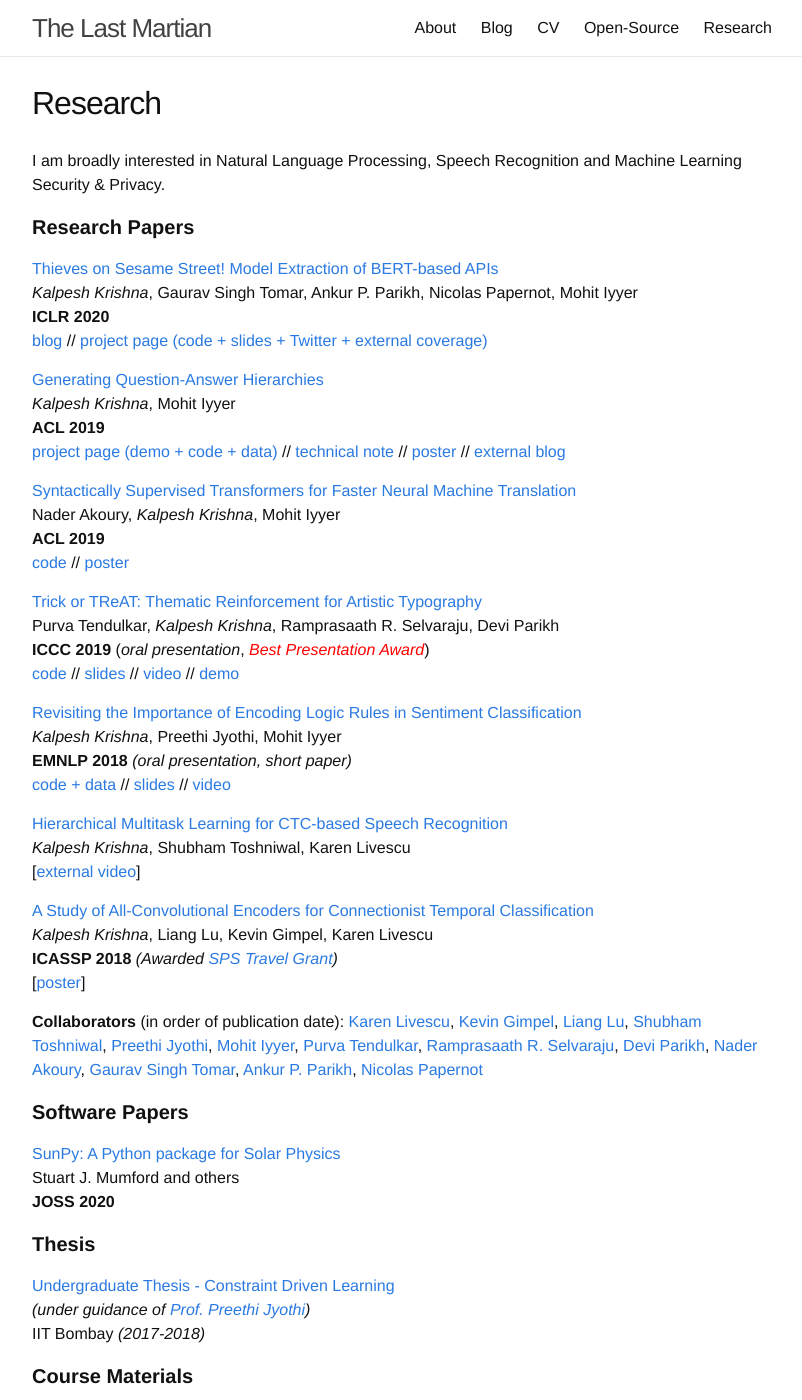
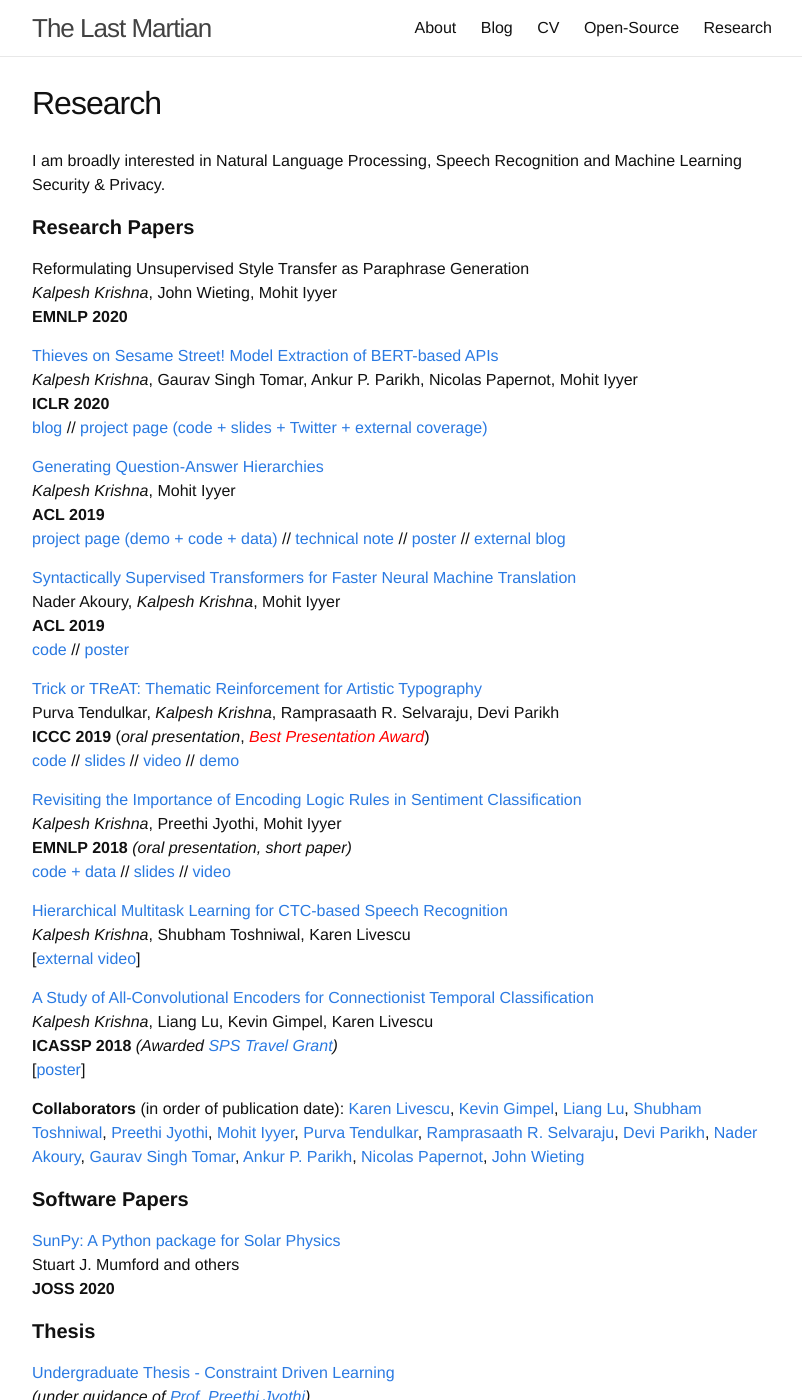
Before and after one commit to martiansideofthemoon/martiansideofthemoon.github.io, a Jekyll site: the page built from _pages/research.md, in a window 1280 px wide and 1400 px high. Shown: the whole window, without its empty margins (238-1040 px from the left). Built offline with Jekyll 4.4.1, drawn with Linux system fonts in a browser that asks for light colours; comment, search, counter and statistics services are not loaded.

Commit message:
Adding emnlp 2020 paper

```diff
--- a/_pages/research.md
+++ b/_pages/research.md
@@ -6,6 +6,10 @@ permalink: /research/
 I am broadly interested in Natural Language Processing, Speech Recognition and Machine Learning Security & Privacy.
 
 #### **Research Papers**
+
+Reformulating Unsupervised Style Transfer as Paraphrase Generation
+*Kalpesh Krishna*, John Wieting, Mohit Iyyer
+**EMNLP 2020**
 
 [Thieves on Sesame Street! Model Extraction of BERT-based APIs](https://arxiv.org/abs/1910.12366)
 *Kalpesh Krishna*, Gaurav Singh Tomar, Ankur P. Parikh, Nicolas Papernot, Mohit Iyyer
@@ -42,7 +46,7 @@ Purva Tendulkar, *Kalpesh Krishna*, Ramprasaath R. Selvaraju, Devi Parikh
 \[[poster](https://sigport.org/sites/default/files/docs/study-convolutional-encoders.pdf)\]
 
 
-**Collaborators** (in order of publication date): [Karen Livescu](https://ttic.uchicago.edu/~klivescu), [Kevin Gimpel](https://ttic.uchicago.edu/~kgimpel), [Liang Lu](https://ttic.uchicago.edu/~llu), [Shubham Toshniwal](https://ttic.uchicago.edu/~shtoshni), [Preethi Jyothi](https://www.cse.iitb.ac.in/~pjyothi), [Mohit Iyyer](https://people.cs.umass.edu/~miyyer/), [Purva Tendulkar](http://purvaten.github.io/), [Ramprasaath R. Selvaraju](https://ramprs.github.io/), [Devi Parikh](https://www.cc.gatech.edu/~parikh/), [Nader Akoury](https://people.cs.umass.edu/~nsa/), [Gaurav Singh Tomar](https://scholar.google.com/citations?user=p1SDN0oAAAAJ&hl=en), [Ankur P. Parikh](https://www.cs.cmu.edu/~apparikh/publications.html), [Nicolas Papernot](https://www.papernot.fr/)
+**Collaborators** (in order of publication date): [Karen Livescu](https://ttic.uchicago.edu/~klivescu), [Kevin Gimpel](https://ttic.uchicago.edu/~kgimpel), [Liang Lu](https://ttic.uchicago.edu/~llu), [Shubham Toshniwal](https://ttic.uchicago.edu/~shtoshni), [Preethi Jyothi](https://www.cse.iitb.ac.in/~pjyothi), [Mohit Iyyer](https://people.cs.umass.edu/~miyyer/), [Purva Tendulkar](http://purvaten.github.io/), [Ramprasaath R. Selvaraju](https://ramprs.github.io/), [Devi Parikh](https://www.cc.gatech.edu/~parikh/), [Nader Akoury](https://people.cs.umass.edu/~nsa/), [Gaurav Singh Tomar](https://scholar.google.com/citations?user=p1SDN0oAAAAJ&hl=en), [Ankur P. Parikh](https://www.cs.cmu.edu/~apparikh/publications.html), [Nicolas Papernot](https://www.papernot.fr/), [John Wieting](https://www.cs.cmu.edu/~jwieting)
 
 #### **Software Papers**
 
```
Also changed, not shown: index.md (+1 -0 lines).
